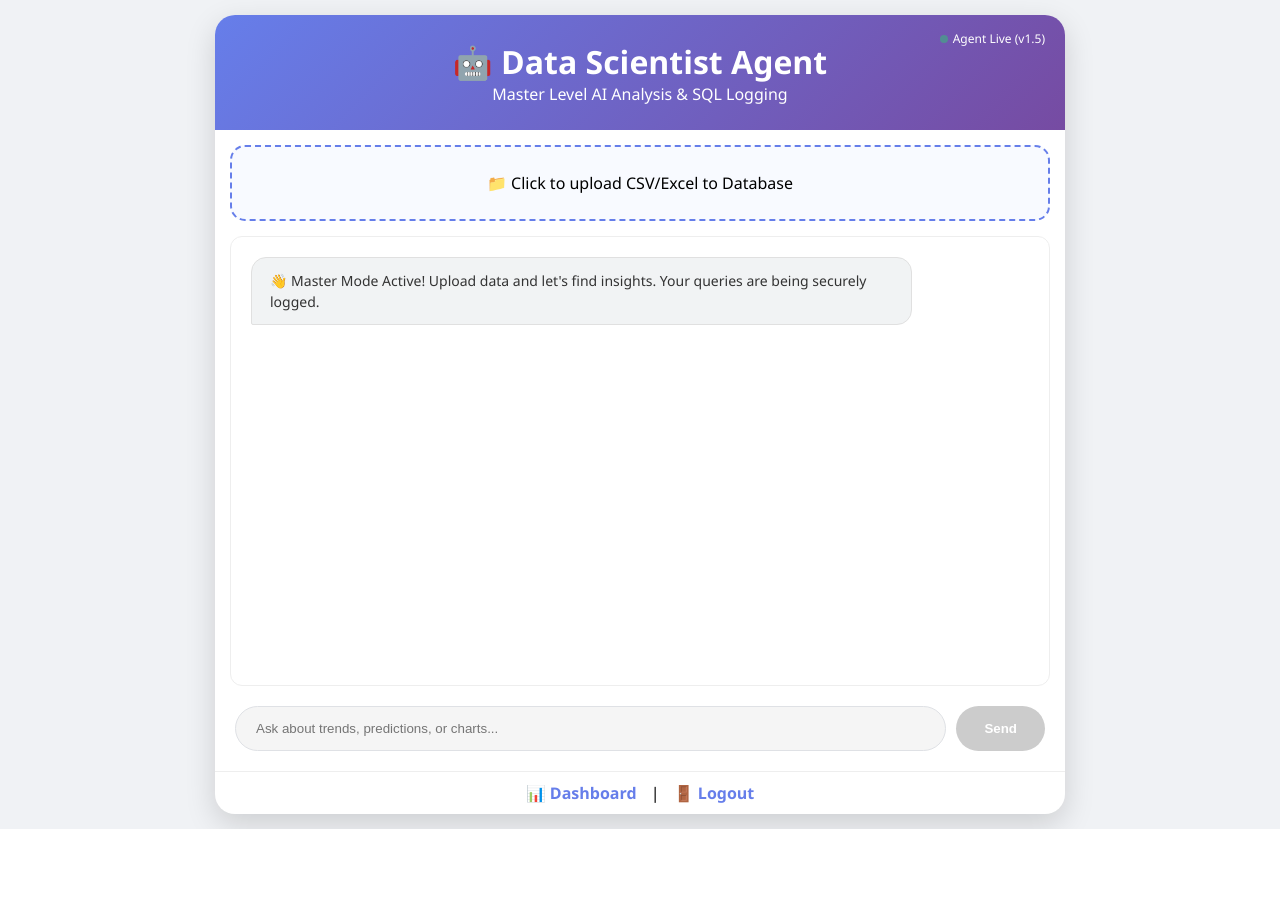
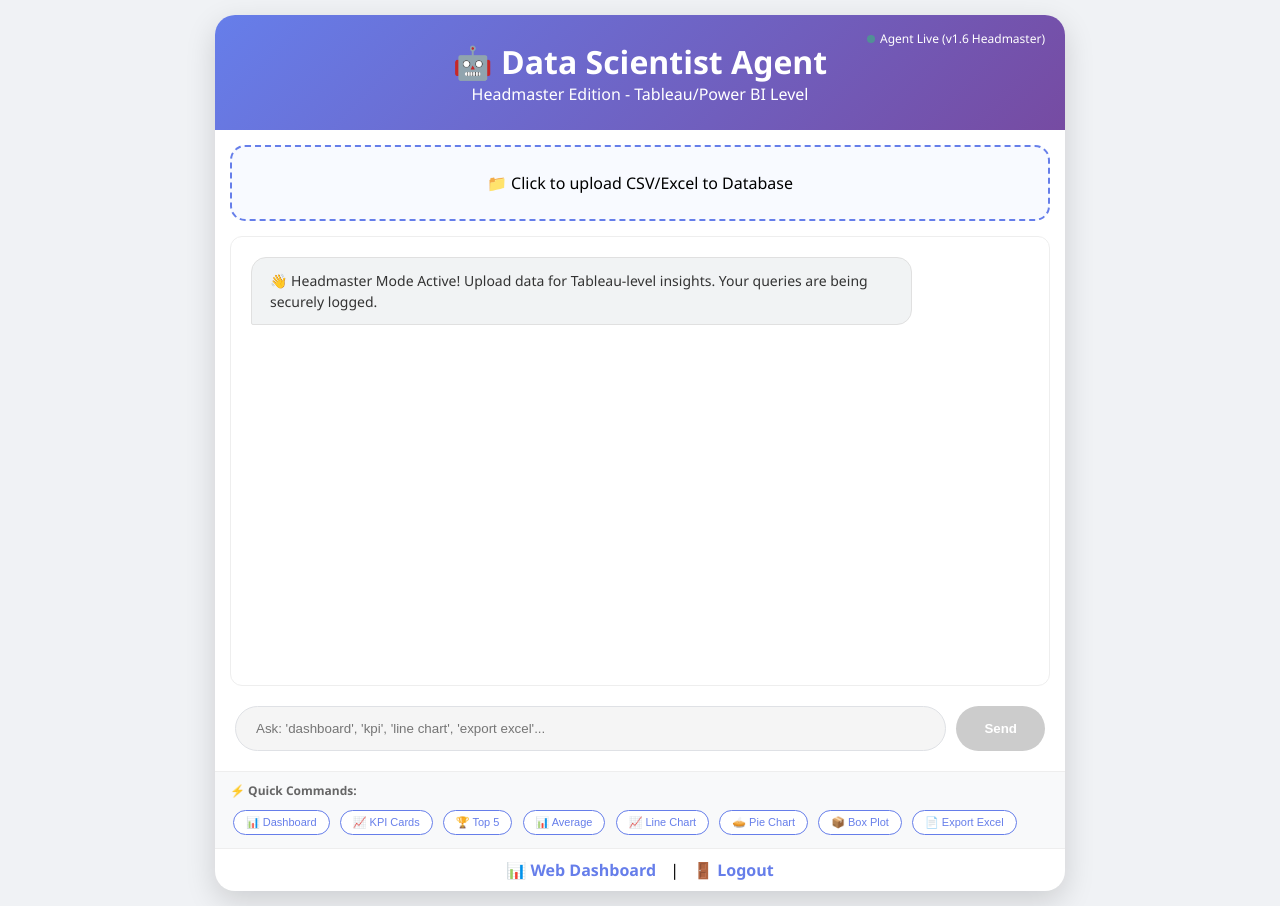
Before and after one commit to R786P/Data-Scientist, a Flask app: template templates/index.html in a window 1280 px wide. Before the commit the page ends 829 px from the top, so only its background shows below. Run offline with Flask 3, Linux system fonts and the light colour scheme; the template is opened without the code that fills it, so the values that code supplies are empty.

Commit message:
Update index.html

```diff
--- a/templates/index.html
+++ b/templates/index.html
@@ -3,7 +3,7 @@
 <head>
     <meta charset="UTF-8">
     <meta name="viewport" content="width=device-width, initial-scale=1.0">
-    <title>🤖 DS Agent Master</title>
+    <title>🤖 DS Agent Headmaster</title>
     <style>
         * { margin:0; padding:0; box-sizing:border-box }
         body { font-family: 'Segoe UI', Arial, sans-serif; background:#f0f2f5; padding:15px }
@@ -40,8 +40,12 @@
         .dl-btn { width:100%; padding:12px; background:#ff6b6b; color:white; border:none; border-radius:8px; cursor:pointer; font-weight: bold; transition: 0.3s; margin-bottom: 10px; }
         .dl-btn:hover { background: #ee5253; }
 
+        /* ✅ HEADMASTER: Dashboard Section */
+        #dashboardSection { padding: 15px; margin: 15px; background: #fff; border-radius: 12px; border: 1px solid #eee; display: none; text-align: center; }
+        #dashboardImg { max-width:100%; border-radius:8px; border: 1px solid #ddd; margin-bottom: 10px; }
+
         /* ✅ PHASE 1: Email Button */
-        .email-btn { width:100%; padding:12px; background:linear-gradient(135deg, #11998e, #38ef7d); color:white; border:none; border-radius:8px; cursor:pointer; font-weight: bold; transition: 0.3s; }
+        .email-btn { width:100%; padding:12px; background:linear-gradient(135deg, #11998e, #38ef7d); color:white; border:none; border-radius:8px; cursor:pointer; font-weight: bold; transition: 0.3s; margin-top: 10px; }
         .email-btn:hover { opacity: 0.9; }
 
         /* ✅ Download All Reports Button */
@@ -71,14 +75,20 @@
 
         .nav-links { padding: 10px 15px; border-top: 1px solid #eee; text-align: center; }
         .nav-links a { color: #667eea; text-decoration: none; margin: 0 10px; font-weight: bold; }
+
+        /* ✅ Quick Commands */
+        .quick-commands { padding: 10px 15px; background: #f8f9fa; border-top: 1px solid #eee; }
+        .quick-commands h4 { font-size: 12px; color: #666; margin-bottom: 8px; }
+        .quick-commands button { background: white; border: 1px solid #667eea; color: #667eea; padding: 5px 12px; border-radius: 15px; margin: 3px; cursor: pointer; font-size: 11px; transition: 0.3s; }
+        .quick-commands button:hover { background: #667eea; color: white; }
     </style>
 </head>
 <body>
     <div class="container">
         <div class="header">
-            <div class="status-dot"><span class="dot"></span> Agent Live (v1.5)</div>
+            <div class="status-dot"><span class="dot"></span> Agent Live (v1.6 Headmaster)</div>
             <h1>🤖 Data Scientist Agent</h1>
-            <p>Master Level AI Analysis & SQL Logging</p>
+            <p>Headmaster Edition - Tableau/Power BI Level</p>
         </div>
 
         <div class="upload-box" id="dropZone" onclick="document.getElementById('fileInput').click()">
@@ -87,13 +97,48 @@
         </div>
 
         <div class="chat-box" id="chatBox">
-            <div class="message bot">👋 Master Mode Active! Upload data and let's find insights. Your queries are being securely logged.</div>
+            <div class="message bot">👋 Headmaster Mode Active! Upload data for Tableau-level insights. Your queries are being securely logged.</div>
         </div>
 
+        <!-- ✅ Single Plot Section -->
         <div id="plotSection">
+            <h4 style="margin-bottom:10px; color:#555; font-size:13px; text-align: left;">📊 Latest Visualization:</h4>
+            <img id="plotImg" src="">
+            <a id="downloadLink" href="/plot.png" download="analysis_report.png">
+                <button class="dl-btn">💾 Download High-Res Plot</button>
+            </a>
+        </div>
+
+        <!-- ✅ HEADMASTER: Dashboard Section -->
+        <div id="dashboardSection">
+            <h4 style="margin-bottom:10px; color:#555; font-size:13px; text-align: left;">📈 Analytics Dashboard (Tableau Style):</h4>
+            <img id="dashboardImg" src="">
+            <a id="dashboardLink" href="/dashboard.png" download="analytics_dashboard.png">
+                <button class="dl-btn">💾 Download Full Dashboard</button>
+            </a>
+        </div>
+
+        <div class="input-area">
+            <input type="text" id="userInput" placeholder="Ask: 'dashboard', 'kpi', 'line chart', 'export excel'..." disabled>
+            <button onclick="sendMessage()" id="sendBtn" disabled>Send</button>
+        </div>
+
+        <!-- ✅ Quick Commands -->
+        <div class="quick-commands">
+            <h4>⚡ Quick Commands:</h4>
+            <button onclick="quickCommand('dashboard')">📊 Dashboard</button>
+            <button onclick="quickCommand('kpi')">📈 KPI Cards</button>
+            <button onclick="quickCommand('top 5')">🏆 Top 5</button>
+            <button onclick="quickCommand('average')">📊 Average</button>
+            <button onclick="quickCommand('line chart')">📈 Line Chart</button>
+            <button onclick="quickCommand('pie chart')">🥧 Pie Chart</button>
+            <button onclick="quickCommand('box plot')">📦 Box Plot</button>
+            <button onclick="quickCommand('export excel')">📄 Export Excel</button>
+        </div>
+
+        <div id="plotSection" style="padding: 15px; margin: 15px; background: #fff; border-radius: 12px; border: 1px solid #eee; display: none; text-align: center;">
             <h4 style="margin-bottom:10px; color:#555; font-size:13px; text-align: left;">Latest Visualization:</h4>
             <img id="plotImg" src="">
-            <!-- Download Button -->
             <a id="downloadLink" href="/plot.png" download="analysis_report.png">
                 <button class="dl-btn">💾 Download High-Res Plot</button>
             </a>
@@ -103,13 +148,8 @@
             <button onclick="openEmailModal()" class="email-btn">📧 Send Report via Email</button>
         </div>
 
-        <div class="input-area">
-            <input type="text" id="userInput" placeholder="Ask about trends, predictions, or charts..." disabled>
-            <button onclick="sendMessage()" id="sendBtn" disabled>Send</button>
-        </div>
-
         <div class="nav-links">
-            <a href="/dashboard">📊 Dashboard</a> |
+            <a href="/dashboard">📊 Web Dashboard</a> |
             <a href="/logout">🚪 Logout</a>
         </div>
     </div>
@@ -129,7 +169,7 @@
     <script>
         let isFileReady = false;
         let isProcessing = false;
-        let chatHistory = [];  // ✅ Store all messages for download
+        let chatHistory = [];
 
         function addMessage(text, sender) {
             const chatBox = document.getElementById('chatBox');
@@ -137,7 +177,6 @@
             msgDiv.className = 'message ' + sender;
             msgDiv.innerText = text;
 
-            // ✅ Add download button for bot messages
             if (sender === 'bot') {
                 const downloadBtn = document.createElement('button');
                 downloadBtn.className = 'msg-download';
@@ -145,7 +184,6 @@
                 downloadBtn.onclick = function() { downloadSingleMessage(text); };
                 msgDiv.appendChild(downloadBtn);
 
-                // ✅ Store in chat history
                 chatHistory.push({
                     type: sender,
                     text: text,
@@ -224,6 +262,11 @@
             document.getElementById('sendBtn').disabled = !enabled;
         }
 
+        function quickCommand(cmd) {
+            document.getElementById('userInput').value = cmd;
+            sendMessage();
+        }
+
         function uploadFile(input) {
             if(!input.files[0]) return;
             const formData = new FormData();
@@ -280,9 +323,15 @@
                     addMessage("⚠️ Session reset! Please re-upload your file.", "bot");
                 }
 
+                // ✅ Check for Plot
                 const plotTriggers = ['plot', 'chart', 'graph', 'visualize', 'bar', 'hist'];
                 if(plotTriggers.some(t => msg.toLowerCase().includes(t)) || data.response.toLowerCase().includes("plot saved")) {
                     setTimeout(refreshPlot, 1000);
+                }
+
+                // ✅ Check for Dashboard
+                if(msg.toLowerCase().includes('dashboard') || data.response.toLowerCase().includes('dashboard saved')) {
+                    setTimeout(refreshDashboard, 2000);
                 }
 
                 isProcessing = false;
@@ -303,6 +352,21 @@
             const newSrc = "/plot.png?t=" + new Date().getTime();
             img.src = newSrc;
             document.getElementById('downloadLink').href = newSrc;
+
+            img.onload = function() {
+                section.style.display = "block";
+                document.getElementById('chatBox').scrollTop = document.getElementById('chatBox').scrollHeight;
+            };
+        }
+
+        // ✅ HEADMASTER: Dashboard Refresh
+        function refreshDashboard() {
+            const img = document.getElementById('dashboardImg');
+            const section = document.getElementById('dashboardSection');
+
+            const newSrc = "/dashboard.png?t=" + new Date().getTime();
+            img.src = newSrc;
+            document.getElementById('dashboardLink').href = newSrc;
 
             img.onload = function() {
                 section.style.display = "block";
```
